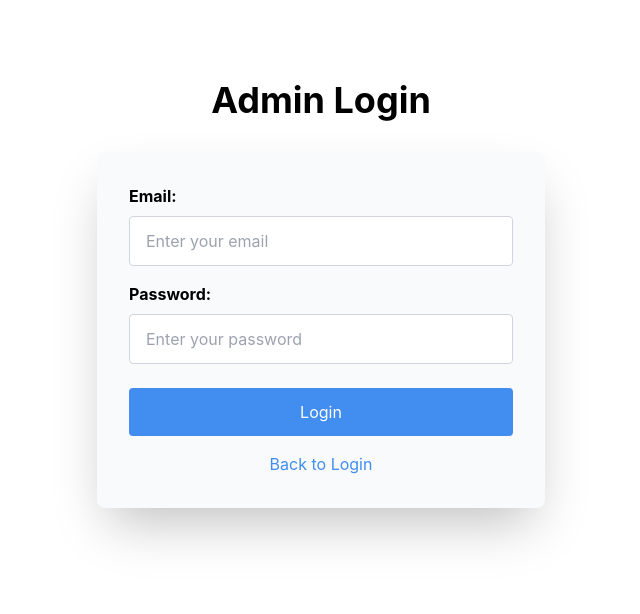
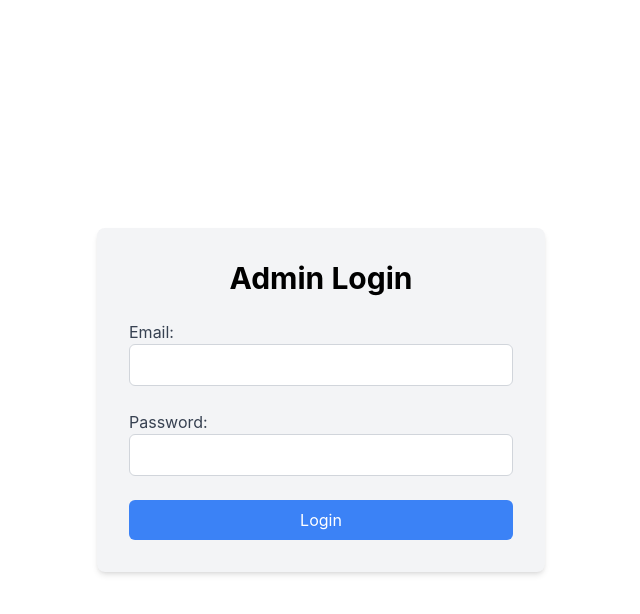
Before and after one commit to Battlebee12/LogicLegends, a React (Create React App) app in the folder event_ticketing/: page /admin-login in a window 1280 px wide. Shown: the top 614 px of the page, without its empty margins (319-959 px from the left). Built offline with nearby package versions, Linux system fonts and the light colour scheme.

Commit message:
admin login works

```diff
--- a/event_ticketing/src/AdminLogin.js
+++ b/event_ticketing/src/AdminLogin.js
@@ -1,144 +1,55 @@
-import React, { useRef } from 'react';
-import styled from 'styled-components';
-import { Link } from 'react-router-dom';
+import React, { useState } from 'react';
+import { useNavigate } from 'react-router-dom';
+import Axios from 'axios';
 
+const AdminLogin = () => {
+  const [email, setEmail] = useState("");
+  const [password, setPassword] = useState("");
+  const [loginStatus, setLoginStatus] = useState("");
+  const navigate = useNavigate();
 
-const AdminLoginWrapper = styled.div`
-text-align: center;
-padding: 50px 20px;
-display: flex;
-flex-direction: column;
-justify-content: center;
-align-items: center;
+  const login = (e) => {
+    e.preventDefault();
+    if (!email || !password) {
+      setLoginStatus("Email and password are required.");
+      return;
+    }
+    Axios.post("http://localhost:3002/admin/login", { email, password })
+      .then((response) => {
+        console.log("Login response:", response);
+        if (response.status === 200) {
+          // Login successful, redirect to admin dashboard or other page
+          navigate("/admin-events");
+        } else {
+          // Invalid email or password
+          setLoginStatus("Invalid email or password.");
+        }
+      })
+      .catch((error) => {
+        console.error('Error logging in:', error);
+        setLoginStatus("Error logging in. Please try again later.");
+      });
+  };
 
-
-`;
-
-
-const AdminLoginForm = styled.form`
- max-width: 400px;
- margin: 0 auto;
- display: flex;
- flex-direction: column;
- align-items: center;
- width: 100%;
-`;
-
-
-const FormGroup = styled.div`
- margin-bottom: 20px;
- display: flex;
- align-items: center;
-`;
-
-
-const Label = styled.label`
- flex: 0 0 30%;
- text-align: right;
- margin-right: 10px;
- font-weight: bold;
- color: #333;
-`;
-
-
-const Input = styled.input`
- flex: 0 0 70%;
- padding: 12px;
- font-size: 16px;
- border: 1px solid #ccc;
- border-radius: 8px;
- transition: border-color 0.3s ease;
-
-
- &:focus {
-   border-color: #007bff;
-   outline: none;
- }
-`;
-
-
-const AdminLoginButton = styled.button`
- width: 100%;
- padding: 12px;
- font-size: 16px;
- background-color: #007bff;
- color: #fff;
- border: none;
- border-radius: 8px;
- cursor: pointer;
- transition: background-color 0.3s ease;
-
-
- &:hover {
-   background-color: #0056b3;
- }
-`;
-
-
-const BackToLoginLink = styled(Link)`
- display: block;
- margin-top: 20px;
- color: #007bff;
- text-decoration: none;
-
-
- &:hover {
-   text-decoration: underline;
- }
-`;
-
-
-function AdminLogin() {
-   const emailRef = useRef();
-   const passwordRef = useRef();
-    const handleAdminLogin = (e) => {
-     e.preventDefault();
-     // Add your admin login logic here
-   };
   return (
-     <div className="text-center py-20 px-4 sm:px-6 lg:px-8">
-       <header>
-         <h1 className="text-4xl font-bold mb-8">Admin Login</h1>
-       </header>
-       <main>
-         <form onSubmit={handleAdminLogin} className="max-w-md mx-auto bg-gray-50 rounded-lg shadow-2xl p-8">
-           <div className="mb-4">
-             <label htmlFor="email" className="block text-left text-tropical-blue font-bold mb-2">Email:</label>
-             <input
-               type="email"
-               id="email"
-               name="email"
-               placeholder="Enter your email"
-               className="w-full px-4 py-3 text-base border border-solid border-gray-300 rounded transition duration-300 focus:outline-none focus:border-tropical-blue"
-               ref={emailRef}
-               required
-             />
+    <div className="flex items-center justify-center h-screen">
+      <div className="w-full max-w-md p-8 bg-gray-100 rounded-lg shadow-md">
+        <h1 className="text-3xl font-bold text-center mb-6">Admin Login</h1>
+        <form onSubmit={login} className="space-y-6">
+          <div>
+            <label htmlFor="email" className="block text-gray-700">Email:</label>
+            <input type="email" id="email" value={email} onChange={(e) => setEmail(e.target.value)} className="w-full px-4 py-2 border border-gray-300 rounded-md focus:outline-none focus:border-blue-500" />
           </div>
-           <div className="mb-6">
-             <label htmlFor="password" className="block text-left text-tropical-blue font-bold mb-2">Password:</label>
-             <input
-               type="password"
-               id="password"
-               name="password"
-               placeholder="Enter your password"
-               className="w-full px-4 py-3 text-base border border-solid border-gray-300 rounded transition duration-300 focus:outline-none focus:border-tropical-blue"
-               ref={passwordRef}
-               required
-             />
+          <div>
+            <label htmlFor="password" className="block text-gray-700">Password:</label>
+            <input type="password" id="password" value={password} onChange={(e) => setPassword(e.target.value)} className="w-full px-4 py-2 border border-gray-300 rounded-md focus:outline-none focus:border-blue-500" />
           </div>
-           <Link to="/admin-events">
-             <button type="button" className="w-full px-4 py-3 text-base bg-tropical-blue-500 text-white rounded cursor-pointer transition duration-300 hover:bg-blue-600">
-               Login
-             </button>
-           </Link>
-           <div className="mt-4">
-             <Link to="/" className="text-tropical-blue-500">Back to Login</Link>
+          <button type="submit" className="w-full py-2 px-4 bg-blue-500 text-white rounded-md hover:bg-blue-600 focus:outline-none focus:bg-blue-600 transition duration-300">Login</button>
+        </form>
+        {loginStatus && <p className="text-red-500 mt-2">{loginStatus}</p>}
       </div>
-         </form>
-       </main>
     </div>
   );
- }
-
+};
 
 export default AdminLogin;
```
Also changed, not shown: 1 other file (tests, documents, lock files or other folders). Lines whose indentation alone changed are shown as unchanged.
